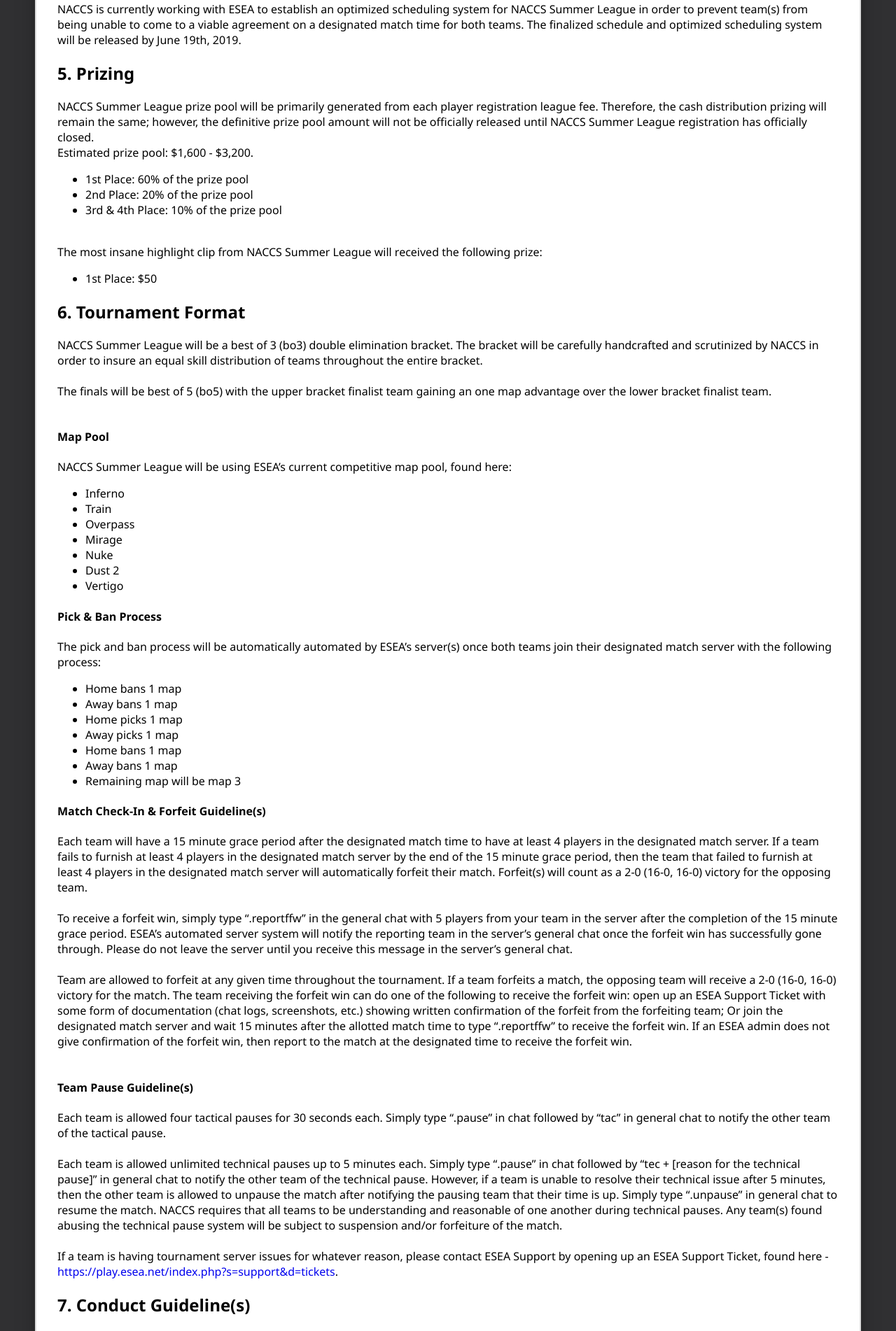
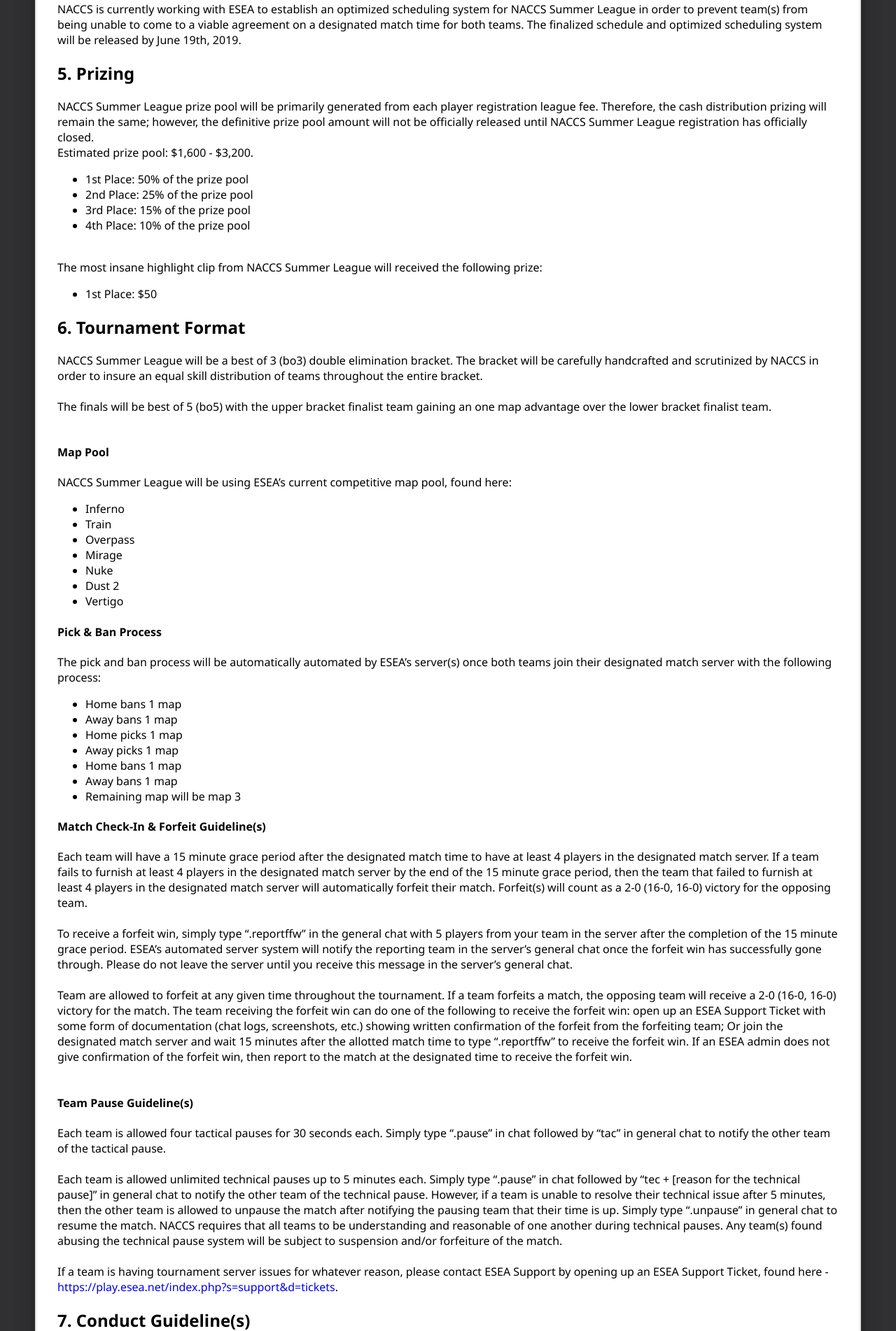
Before and after one commit to dl-eric/naccs-web, a Flask app: page /rules in a window 1280 px wide. Shown: the part 2228-4130 px from the top of the page at 70% size. Run offline with Flask 2, Linux system fonts and the light colour scheme; some libraries are stand-ins or nearby versions; some web fonts are replaced.

Commit message:
Update rules.html

```diff
--- a/app/templates/rules.html
+++ b/app/templates/rules.html
@@ -66,9 +66,10 @@
 
                         NACCS Summer League prize pool will be primarily generated from each player registration league fee. Therefore, the cash distribution prizing will remain the same; however, the definitive prize pool amount will not be officially released until NACCS Summer League registration has officially closed.<br> Estimated prize pool: $1,600 - $3,200.
                         <ul>
-                        <li>1st Place: 60% of the prize pool</li>
-                        <li>2nd Place: 20% of the prize pool</li>
-                        <li>3rd & 4th Place: 10% of the prize pool</li>
+                          <li>1st Place: 50% of the prize pool</li>
+                          <li>2nd Place: 25% of the prize pool</li>
+                          <li>3rd Place: 15% of the prize pool</li>
+                          <li>4th Place: 10% of the prize pool</li>
                         <br>
                         </ul>
                         The most insane highlight clip from NACCS Summer League will received the following prize:
```
